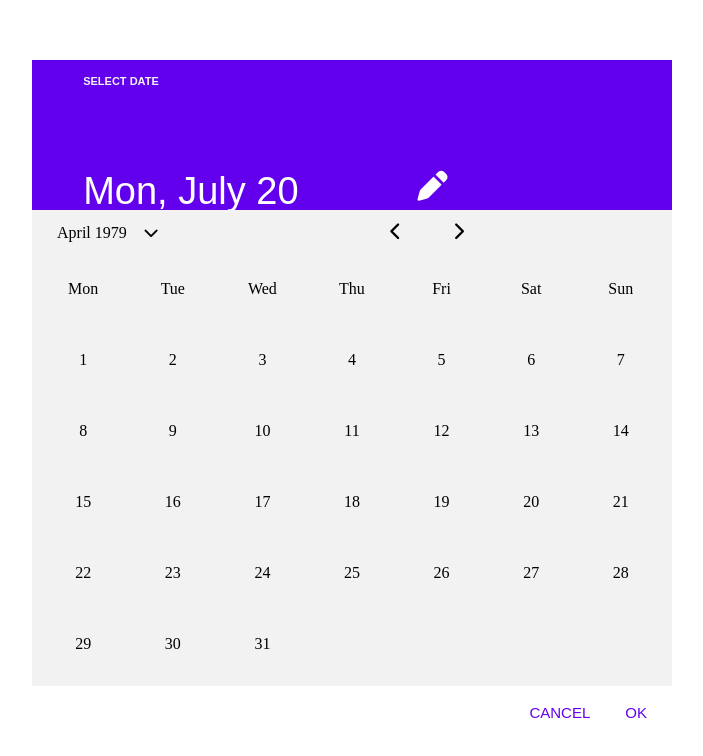
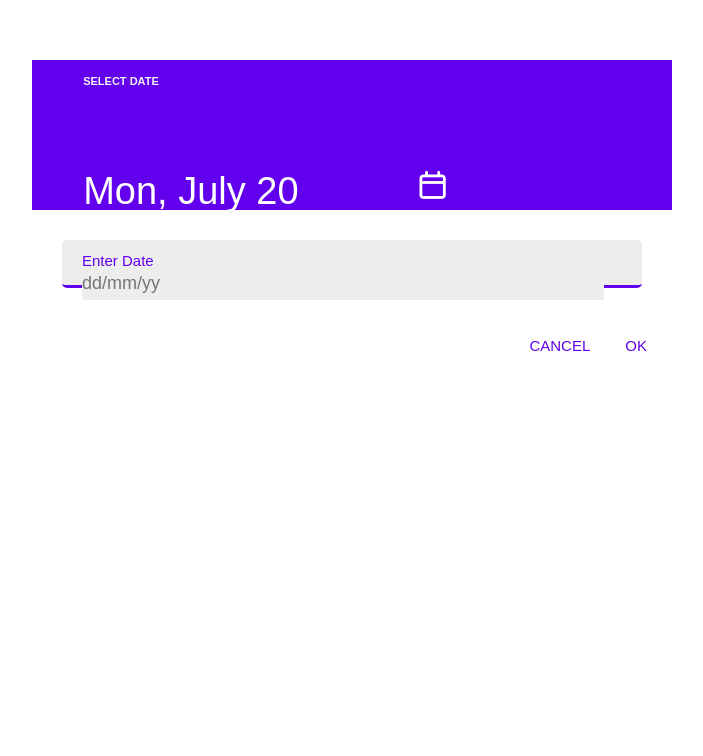
Before and after one commit to akshayrathigithub/React-DatePicker, a React app: page / in a window 1280 px wide. Both pictures are taken after a click on the element 720 px from the left and 191 px from the top of the page. Shown: the top 756 px of the page, without its empty margins (288-991 px from the left). Built offline with nearby package versions, Linux system fonts and the light colour scheme.

Commit message:
DateEdit  window added

```diff
--- a/src/Components/Calendar/Calendar.js
+++ b/src/Components/Calendar/Calendar.js
@@ -1,8 +1,12 @@
 import React, { useState, useRef } from "react"
 import "./Calendar.style.css"
+import styled from "styled-components"
+
 export default function Calendar() {
   const BodyWrapper = useRef(null)
   const [Direction, setDirection] = useState(false)
+  const [EditWindow, setEditWindow] = useState(false)
+  const [selectedDate, setSelectedDate] = useState("")
 
   const Slide = (action) => {
     let slider = BodyWrapper.current
@@ -14,6 +18,12 @@ export default function Calendar() {
       slider.style.transform = "translate3d(-20%, 0%, 0px)"
       setDirection(false)
     }
+  }
+  const DateChange = (e) => {
+    setSelectedDate(e.target.value)
+  }
+  const EditCalled = () => {
+    setEditWindow(!EditWindow)
   }
   const transitionChange = () => {
     let slider = BodyWrapper.current
@@ -39,12 +49,29 @@ export default function Calendar() {
             <div id="Header_Footer_Date">
               <p>Mon, July 20</p>
             </div>
-            <div id="Header_Footer_Edit">
-              <i className="fas fa-pen"></i>
+            <div id="Header_Footer_Edit" onClick={EditCalled}>
+              <i className={EditWindow ? "far fa-calendar" : "fas fa-pen"}></i>
             </div>
           </div>
         </div>
-        <div className="Body">
+        <Body className="Body" Height = {EditWindow ? 16 : 70}>
+          {EditWindow ? (
+            <div className="ManualDate">
+              <div className="ManualDateWrapper">
+                <div id="ManualDate_Label">
+                  <p>Enter Date</p>
+                </div>
+                <div id="ManualDate_Input">
+                  <input
+                    placeholder="dd/mm/yy"
+                    type="text"
+                    onChange={DateChange}
+                    value={selectedDate}
+                  />
+                </div>
+              </div>
+            </div>
+          ) : (
             <div className="BodyWrapper" onTransitionEnd={transitionChange} ref={BodyWrapper}>
               <div className="BodyChild">
                 <div className="Body_Header">
@@ -327,7 +354,8 @@ export default function Calendar() {
                 </div>
               </div>
             </div>
-        </div>
+          )}
+        </Body>
         <div className="Footer">
           <div className="Footer_CancelBtn">
             <p>CANCEL</p>
@@ -340,3 +368,10 @@ export default function Calendar() {
     </div>
   )
 }
+const Body = styled.div`
+  width: 100%;
+  height: ${props => props.Height}%; /* 70% 16% */
+  position: relative;
+  overflow: hidden;
+  transition: height 0.1s ease-in-out;
+`
--- a/src/Components/Calendar/Calendar.style.css
+++ b/src/Components/Calendar/Calendar.style.css
@@ -21,11 +21,46 @@
   background-color: #6200ee;
 }
 
-.Body {
+.ManualDate{
   width: 100%;
-  height: 70%;
-  position: relative;
-  overflow: hidden;
+  height: 100%;
+  max-height: 8rem;
+  padding: 30px;
+  display: flex;
+  justify-content: center;
+  align-items: center;
+}
+.ManualDateWrapper{
+  background-color: #ededed;
+  width: 100%;
+  height: 100%;
+  border-radius: 5px;
+  border-bottom: solid 3.5px #6200ee;
+}
+#ManualDate_Label{
+  width: 90%;
+  height: 1rem;
+  color: #6200ee;
+  font-weight: 500;
+  font-family: Arial, Helvetica, sans-serif;
+  font-size: 15px;
+  margin: 12px 0px 0px 20px;
+}
+#ManualDate_Input{
+  width: 90%;
+  height: 3rem;
+  margin: 0px 0px 0px 20px;
+}
+#ManualDate_Input input{
+  border-style: none;
+  width: 100%;
+  height: 2rem;
+  font-size: 18px;
+  background-color: #ededed;
+  font-family: Arial, Helvetica, sans-serif;
+}
+#ManualDate_Input input::placeholder{
+  font-size: 18px;
 }
 .BodyWrapper {
   width: 500%;
@@ -142,4 +177,5 @@
   font-size: 30px;
   color: #fff;
   margin-left: 18%;
+  cursor: pointer;
 }
```
Lines whose indentation alone changed are shown as unchanged.
